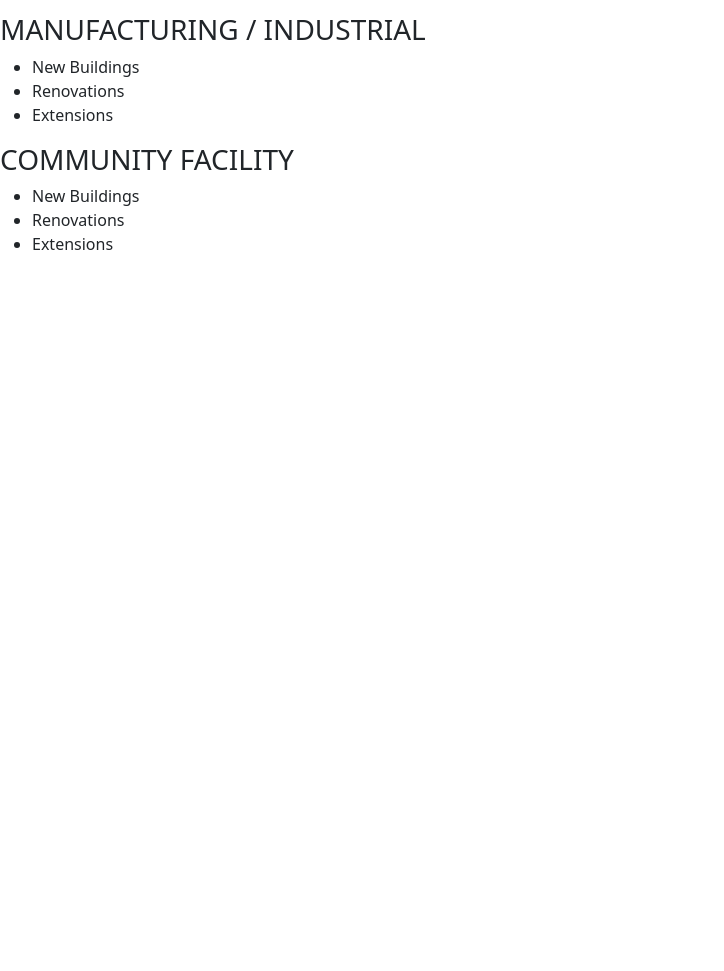
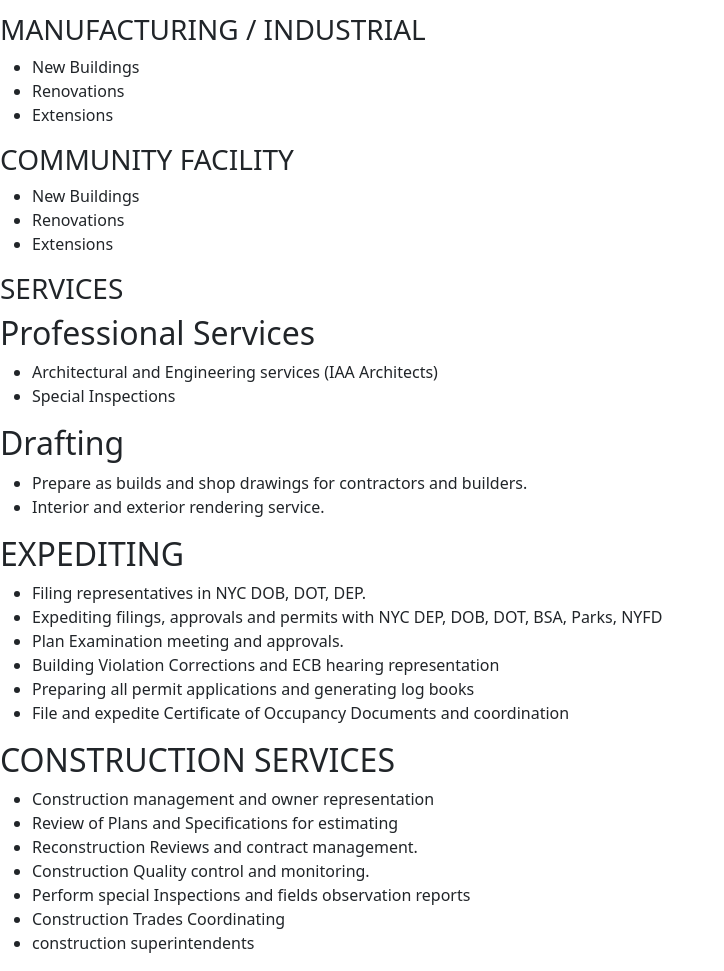
Before and after one commit to AymenA9356/first-website_1, a plain HTML site: page index.html in a window 1280 px wide. Shown: the part 1619-2590 px from the top of the page, without its empty margins (0-724 px from the left). Before the commit the page ends 1891 px from the top, so only its background shows below. Drawn offline with nearby package versions, Linux system fonts and the light colour scheme.

Commit message:
added alot of stuff

```diff
--- a/index.html
+++ b/index.html
@@ -90,6 +90,52 @@
         <li>Extensions</li>
       </ul>
 
+      <h3>SERVICES</h3>
+
+      <h2>Professional Services</h2>
+      <ul>
+        <li>Architectural and Engineering services (IAA Architects)</li>
+        <li>Special Inspections</li>
+      </ul>
+
+      <h2>Drafting</h2>
+      <ul>
+        <li>Prepare as builds and shop drawings for contractors and builders.</li>
+        <li>Interior and exterior  rendering service.</li>
+      </ul>
+
+      <h2>EXPEDITING</h2>
+      <ul>
+        <li>Filing representatives in NYC  DOB, DOT, DEP.</li>
+        <li>Expediting filings, approvals and permits with  NYC DEP, DOB, DOT, BSA, Parks, NYFD</li>
+        <li>Plan Examination meeting and approvals.</li>
+        <li>Building Violation Corrections and ECB hearing representation</li>
+        <li>Preparing all permit applications and generating log books</li>
+        <li>File and expedite Certificate of Occupancy Documents and coordination</li>
+      </ul>
+
+      <h2>CONSTRUCTION SERVICES</h2>
+      <ul>
+        <li>Construction management and owner representation</li>
+        <li>Review of Plans and Specifications for estimating</li>
+        <li>Reconstruction Reviews and contract management.</li>
+        <li>Construction Quality control and monitoring.</li>
+        <li>Perform special Inspections and fields observation reports</li>
+        <li>Construction Trades Coordinating</li>
+        <li>construction superintendents</li>
+      </ul>
+
+
+
+
+
+
+
+
+
+
+
+
 
 
 
```
